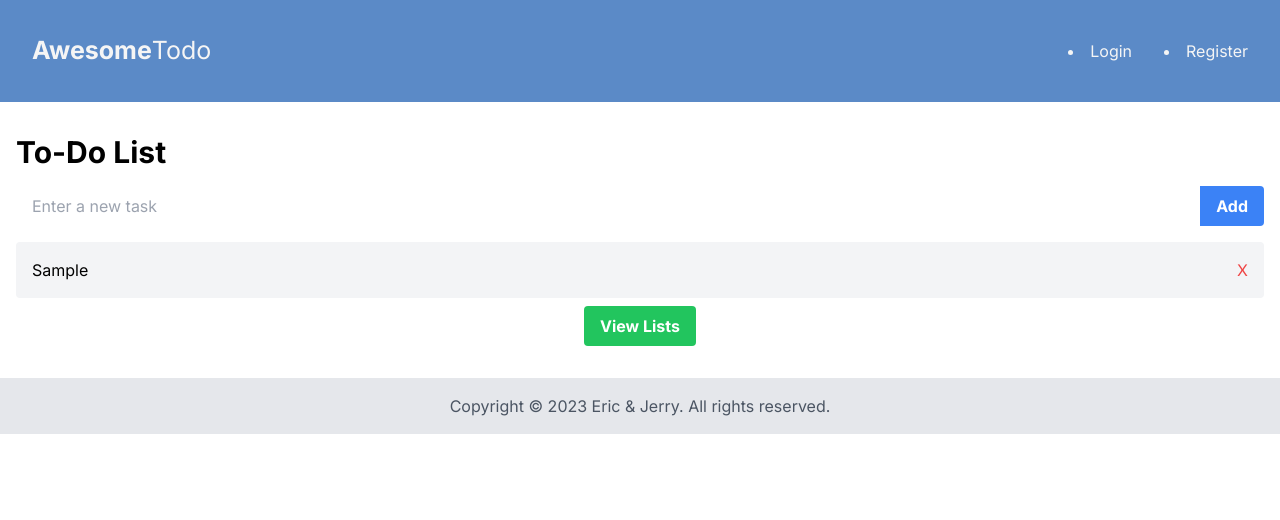
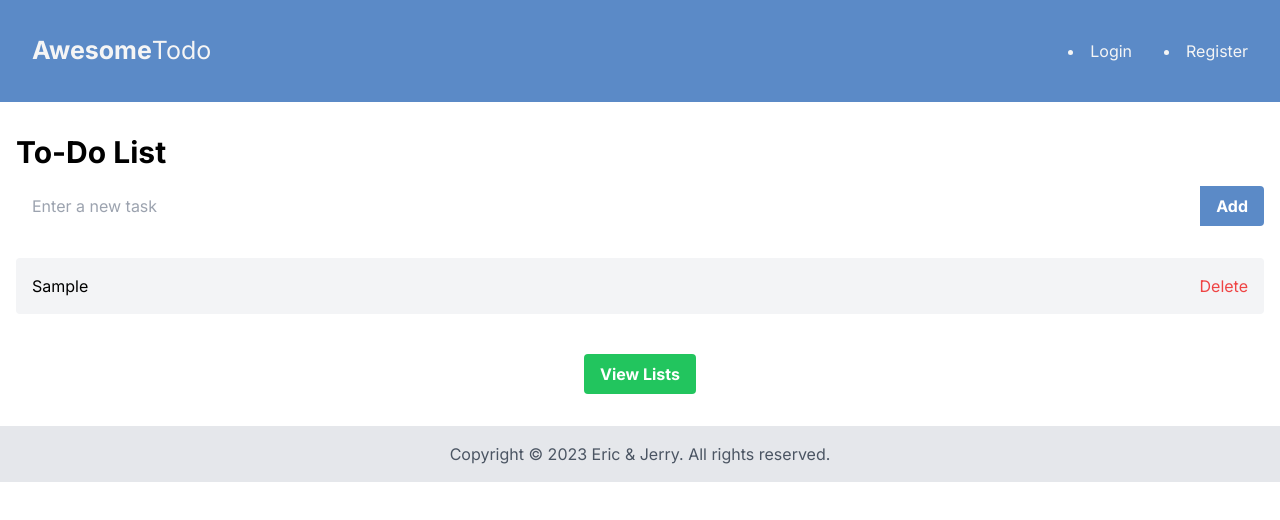
Before and after one commit to ericz02/Project3-Todo-App, a Next.js app: page /todo in a window 1280 px wide. Both pictures are taken after typing "Sample" into the empty fields and a click on the button "Add". Shown: the top 520 px of the page. Built offline with nearby package versions, Linux system fonts and the light colour scheme.

Commit message:
ui design

```diff
--- a/components/Login.jsx
+++ b/components/Login.jsx
@@ -7,9 +7,9 @@ const Login = () => {
 
         {/* Make sure to delete this eric */}
         <Link href="/todo" >
-            <button className="bg-red-500 hover:bg-red-600 text-white font-bold py-2 px-4 rounded">
-                Temporary button, links to TodoList page bc supabase isn't setup
-            </button>
+            <p className="bg-red-500 hover:bg-red-600 text-white py-2 px-4 rounded flex justify-center items-center w-[800px] mx-auto">
+                Temporary button, this links to (TodoList) page b/c supabase isn't setup
+            </p>
         </Link>
         {/* Make sure to delete this eric */}
 
@@ -69,7 +69,7 @@ const Login = () => {
 
                             <button
                                 type="submit"
-                                className="inline-block w-full bg-[#5B8AC7] rounded bg-primary px-7 pb-2.5 pt-3 text-sm font-medium uppercase leading-normal text-white shadow-[0_4px_9px_-4px_#3b71ca] transition duration-150 ease-in-out hover:bg-primary-600 hover:shadow-[0_8px_9px_-4px_rgba(59,113,202,0.3),0_4px_18px_0_rgba(59,113,202,0.2)] focus:bg-primary-600 focus:shadow-[0_8px_9px_-4px_rgba(59,113,202,0.3),0_4px_18px_0_rgba(59,113,202,0.2)] focus:outline-none focus:ring-0 active:bg-primary-700 active:shadow-[0_8px_9px_-4px_rgba(59,113,202,0.3),0_4px_18px_0_rgba(59,113,202,0.2)] dark:shadow-[0_4px_9px_-4px_rgba(59,113,202,0.5)] dark:hover:shadow-[0_8px_9px_-4px_rgba(59,113,202,0.2),0_4px_18px_0_rgba(59,113,202,0.1)] dark:focus:shadow-[0_8px_9px_-4px_rgba(59,113,202,0.2),0_4px_18px_0_rgba(59,113,202,0.1)] dark:active:shadow-[0_8px_9px_-4px_rgba(59,113,202,0.2),0_4px_18px_0_rgba(59,113,202,0.1)]">
+                                className="inline-block w-full bg-[#5B8AC7] hover:bg-[#37639D] rounded bg-primary px-7 pb-2.5 pt-3 text-sm font-medium uppercase leading-normal text-white shadow-[0_4px_9px_-4px_#3b71ca] transition duration-150 ease-in-out hover:bg-primary-600 hover:shadow-[0_8px_9px_-4px_rgba(59,113,202,0.3),0_4px_18px_0_rgba(59,113,202,0.2)] focus:bg-primary-600 focus:shadow-[0_8px_9px_-4px_rgba(59,113,202,0.3),0_4px_18px_0_rgba(59,113,202,0.2)] focus:outline-none focus:ring-0 active:bg-primary-700 active:shadow-[0_8px_9px_-4px_rgba(59,113,202,0.3),0_4px_18px_0_rgba(59,113,202,0.2)] dark:shadow-[0_4px_9px_-4px_rgba(59,113,202,0.5)] dark:hover:shadow-[0_8px_9px_-4px_rgba(59,113,202,0.2),0_4px_18px_0_rgba(59,113,202,0.1)] dark:focus:shadow-[0_8px_9px_-4px_rgba(59,113,202,0.2),0_4px_18px_0_rgba(59,113,202,0.1)] dark:active:shadow-[0_8px_9px_-4px_rgba(59,113,202,0.2),0_4px_18px_0_rgba(59,113,202,0.1)]">
                                 Sign in
                             </button>
 
--- a/components/Navbar.jsx
+++ b/components/Navbar.jsx
@@ -14,11 +14,11 @@ const Navbar = () => {
 
             <div className="flex gap-8">
                 <Link href={"/login"} >
-                    <li className="text-neutral-100 hover:text-blue-300 hover:cursor-pointer">Login</li>
+                    <li className="text-neutral-100 hover:text-[#37639D] hover:cursor-pointer">Login</li>
                 </Link>
 
                 <Link href={"/register"}>
-                    <li className="text-neutral-100 hover:text-blue-300 hover:cursor-pointer">Register</li>
+                    <li className="text-neutral-100 hover:text-[#37639D] hover:cursor-pointer">Register</li>
                 </Link>
             </div>
 
--- a/components/Register.jsx
+++ b/components/Register.jsx
@@ -58,7 +58,7 @@ const Register = () => {
                 />
             </div>
             <button
-                className="w-full bg-[#5B8AC7] hover:bg-[#719ed9] text-white font-bold py-2 px-4 rounded mt-5"
+                className="w-full bg-[#5B8AC7] hover:bg-[#37639D] text-white font-bold py-2 px-4 rounded mt-5"
                 type="submit"
                 onClick={handleSubmit}>
                 Create Account
--- a/components/TodoList.jsx
+++ b/components/TodoList.jsx
@@ -30,7 +30,8 @@ const TodoList = () => {
     return (
         <div className="container mx-auto px-4 py-8">
             <h1 className="text-3xl font-bold mb-4">To-Do List</h1>
-            <div className="flex mb-4">
+            <div className="flex mb-8">
+
                 <input
                     type="text"
                     value={newTodo}
@@ -40,39 +41,43 @@ const TodoList = () => {
                 />
                 <button
                     onClick={handleAddTodo}
-                className="bg-blue-500 hover:bg-blue-600 text-white font-bold py-2 px-4 rounded-r"
+                    className="bg-[#5B8AC7] hover:bg-[#37639D] text-white font-bold py-2 px-4 rounded-r"
                 >
                     Add
                 </button>
+
             </div>
+
             {todos.length > 0 && !showLists && (
                 <ul>
                     {todos.map((todo, index) => (
                     <li
                         key={index}
-                    className="flex items-center mb-2 bg-gray-100 rounded p-4"
+                        className="flex items-center mb-10 bg-gray-100 rounded p-4"
                     >
                         <span className="flex-grow">{todo}</span>
                         <button
                             onClick={() => handleRemoveTodo(index)}
                             className="text-red-500 hover:text-red-600 focus:outline-none"
                         >
-                    X
+                            Delete
                         </button>
                     </li>
                     ))}
                 </ul>
             )}
+
             {!showLists && (
                 <div className="flex justify-center">
                     <button
                     onClick={handleToggleLists}
-                className="bg-green-500 hover:bg-green-600 text-white font-bold py-2 px-4 rounded"
+                    className="bg-green-500 hover:bg-green-600 text-white font-bold py-2 px-4 mt rounded"
                     >
                     View Lists
                     </button>
                 </div>
             )}
+
             {showLists && (
                 <div>
                     <h2 className="text-2xl font-bold mb-4">To-Do List</h2>
```
Lines whose indentation alone changed are shown as unchanged.
